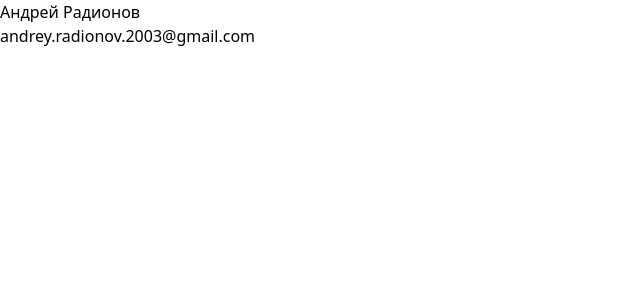
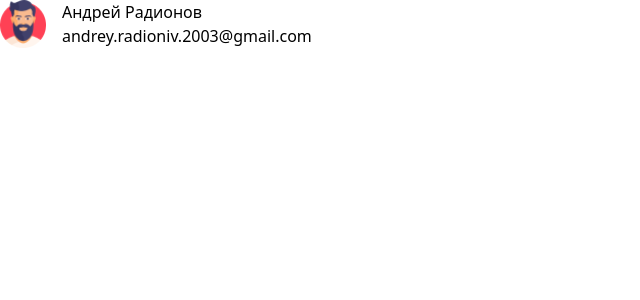
Before and after one commit to Andronzi/todoapp, a React app: page / in a window 1280 px wide. Shown: the top 300 px of the page, without its empty margins (0-640 px from the left). Built offline with nearby package versions, Linux system fonts and the light colour scheme.

Commit message:
add redux and change Profile components

```diff
--- a/src/App/App.tsx
+++ b/src/App/App.tsx
@@ -1,14 +1,11 @@
 import React from "react";
 import Profile from "@Components/Profile/Profile";
-import { profileProps, styles } from "./constants";
+import { styles } from "./constants";
 
 function App(): JSX.Element {
   return (
     <div className={styles.flex}>
-      <Profile
-        email={profileProps.email}
-        name={profileProps.name}
-      />
+      <Profile />
     </div>
   );
 }
--- /dev/null
+++ b/src/Components/Profile/Info.tsx
@@ -0,0 +1,20 @@
+import React from "react";
+import { RootState } from "redux/store";
+import { useAppSelector } from "../../redux/hooks";
+import { ProfileState } from "../../redux/features/profileSlice";
+import styles from "./constants";
+
+const Info = (): JSX.Element => {
+  const profile: ProfileState = useAppSelector(
+    (state: RootState) => state.profile,
+  );
+
+  return (
+    <div className={styles.profileInfo}>
+      <h2>{profile.name}</h2>
+      <p>{profile.email}</p>
+    </div>
+  );
+};
+
+export default Info;
--- a/src/Components/Profile/Profile.tsx
+++ b/src/Components/Profile/Profile.tsx
@@ -1,19 +1,13 @@
 import React from "react";
+import Info from "./Info";
 import styles from "./constants";
+import avatar from "@images/avatar.png";
 
-interface ProfileProps {
-  name: string;
-  email: string;
-}
-
-const Profile = ({ name, email }: ProfileProps): JSX.Element => {
+const Profile = (): JSX.Element => {
   return (
     <div className={styles.div}>
-      <div>
-        <h2>{name}</h2>
-
-        <p>{email}</p>
-      </div>
+      <img src={avatar} />
+      <Info />
     </div>
   );
 };
--- a/src/Components/Profile/constants.ts
+++ b/src/Components/Profile/constants.ts
@@ -1,5 +1,6 @@
 const styles = {
   div: "flex",
+  profileInfo: "ml-4",
 };
 
 export default styles;
--- a/src/index.tsx
+++ b/src/index.tsx
@@ -2,5 +2,12 @@ import React from "react";
 import ReactDOM from "react-dom";
 import App from "./App/App";
 import "./index.css";
+import { store } from "./redux/store";
+import { Provider } from "react-redux";
 
-ReactDOM.render(<App />, document.getElementById("root"));
+ReactDOM.render(
+  <Provider store={store}>
+    <App />
+  </Provider>,
+  document.getElementById("root"),
+);
--- /dev/null
+++ b/src/redux/features/profileSlice.ts
@@ -0,0 +1,25 @@
+import { createSlice } from "@reduxjs/toolkit";
+import type { PayloadAction } from "@reduxjs/toolkit";
+
+export interface ProfileState {
+  name: string;
+  email: string;
+}
+
+const initialState: ProfileState = {
+  name: "Андрей Радионов",
+  email: "andrey.radioniv.2003@gmail.com",
+} as ProfileState;
+
+export const profileSlice = createSlice({
+  name: "profile",
+  initialState: initialState,
+  reducers: {
+    addData: (state, action: PayloadAction<object>) => {
+      state = { ...state, ...action.payload };
+    },
+  },
+});
+
+export const { addData } = profileSlice.actions;
+export default profileSlice.reducer;
--- /dev/null
+++ b/src/redux/hooks.ts
@@ -0,0 +1,7 @@
+import { useDispatch, useSelector } from "react-redux";
+import type { TypedUseSelectorHook } from "react-redux";
+import type { RootState, AppDispatch } from "./store";
+
+// Use throughout your app instead of plain `useDispatch` and `useSelector`
+export const useAppDispatch: () => AppDispatch = useDispatch;
+export const useAppSelector: TypedUseSelectorHook<RootState> = useSelector;
--- /dev/null
+++ b/src/redux/store.ts
@@ -0,0 +1,11 @@
+import { configureStore } from "@reduxjs/toolkit";
+import profileReducer from "./features/profileSlice";
+
+export const store = configureStore({
+  reducer: {
+    profile: profileReducer,
+  },
+});
+
+export type RootState = ReturnType<typeof store.getState>;
+export type AppDispatch = typeof store.dispatch;
```
